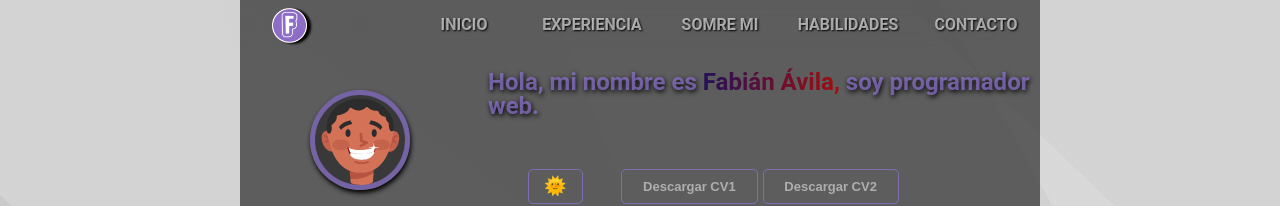
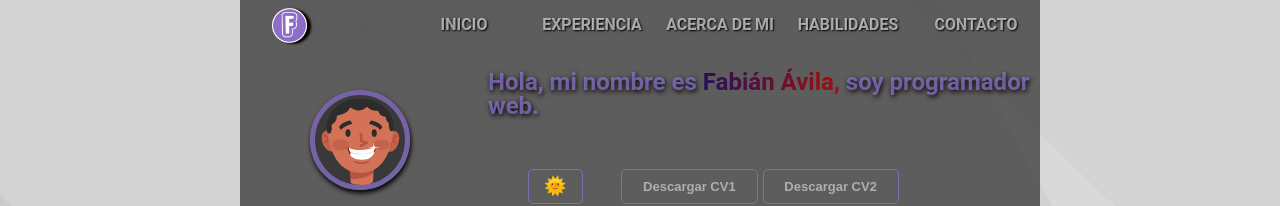
Before and after one commit to fabian-4vila/porfolio-Fabian.A-Dev, a React (Vite) app: page / in a window 1280 px wide. Shown: the top 206 px of the page. Built offline with nearby package versions, Linux system fonts and the light colour scheme.

Commit message:
new1-commit

```diff
--- a/src/components/NavBar.jsx
+++ b/src/components/NavBar.jsx
@@ -9,7 +9,7 @@ const NavBar = () => {
       <EfectoOcultar minWidth={600}>
           <li className="container-nav"><a href="#1">INICIO</a></li>
           <li className="container-nav"><a href="#3">EXPERIENCIA</a></li>
-          <li className="container-nav"><a href="#2">SOMRE MI</a></li>
+          <li className="container-nav"><a href="#2">ACERCA DE MI</a></li>
           <li className="container-nav"><a href="#4">HABILIDADES</a></li>
           <li className="container-nav"><a href="#5">CONTACTO</a></li>
       </EfectoOcultar>
--- a/src/style/NavBar.css
+++ b/src/style/NavBar.css
@@ -37,7 +37,7 @@
 .container-nav:hover{
     text-shadow: 1px 1px 2px var(--color-shadow);
     color: rgba(255, 255, 255, 0.603);
-    background: var(--color-T1);
+    background: var(--color-T3);
 }
 .container-nav>a:hover{
     text-shadow: 1px 1px 2px var(--color-shadow);
```
